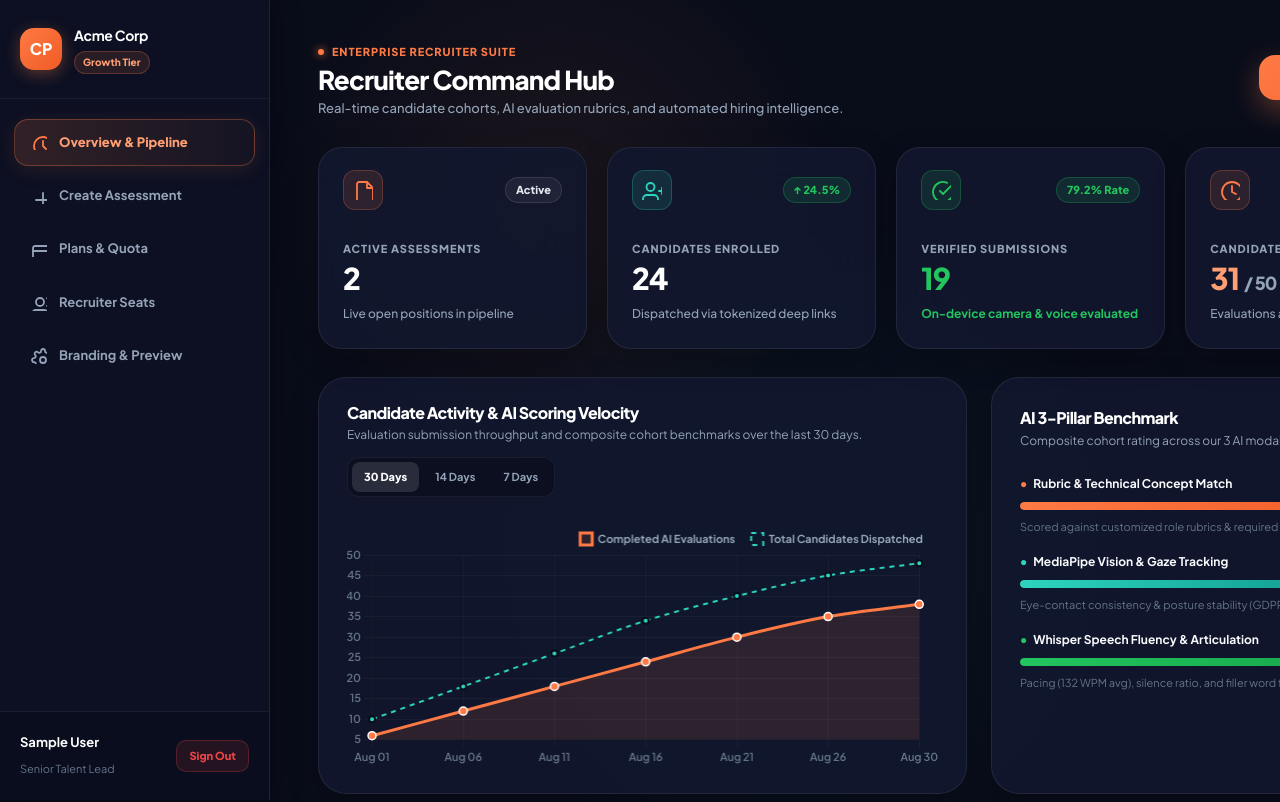
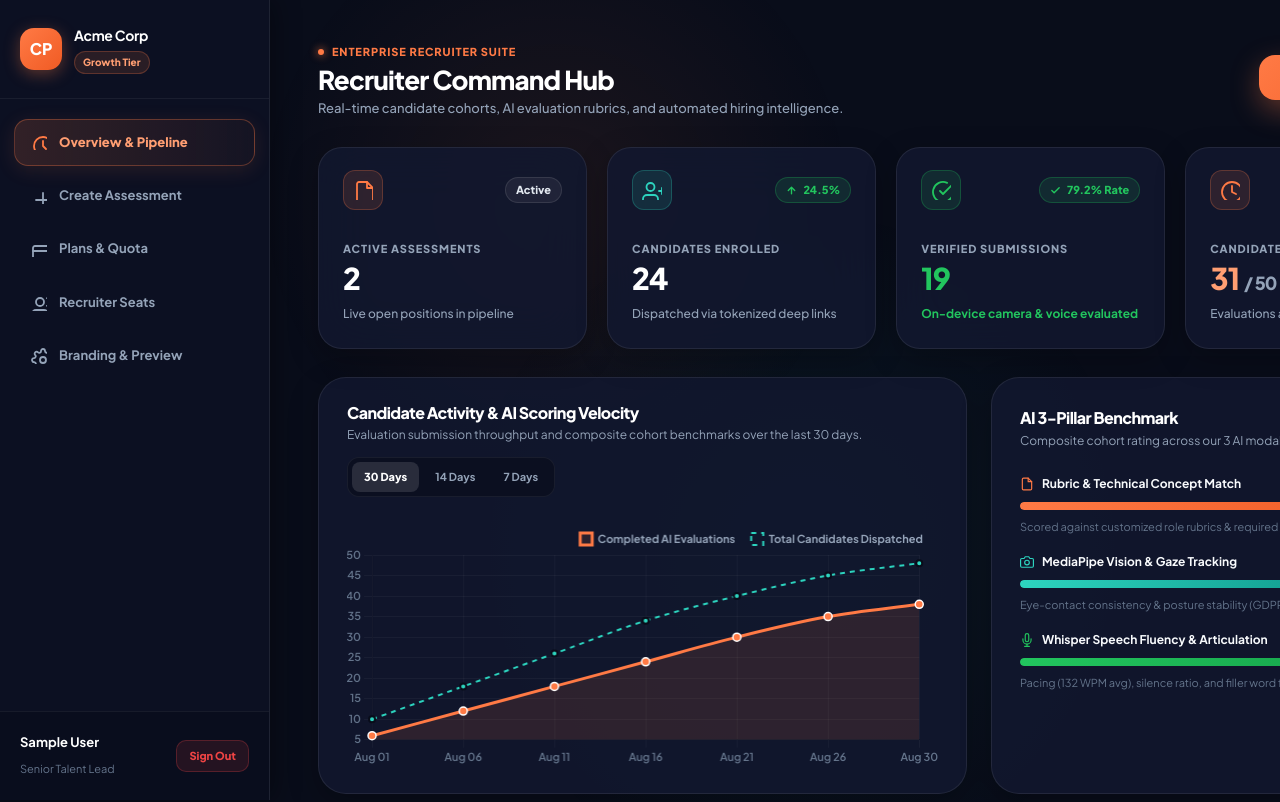
Before and after one commit to Career-Pilot-ITI/landing_page, a plain HTML site: page dashboard.html in a window 1280 px wide. Shown: the top 802 px of the page. Drawn offline with nearby package versions, Linux system fonts and the light colour scheme; sample sign-in values are in the browser's storage.

Commit message:
refactor(icons): replace all emojis and unicode indicators with sharp SVG vector icons across all pages

```diff
--- a/dashboard.html
+++ b/dashboard.html
@@ -425,7 +425,7 @@
           <div class="kpi-icon teal">
             <svg style="width:20px;height:20px;"><path d="M16 21v-2a4 4 0 0 0-4-4H5a4 4 0 0 0-4 4v2"/><circle cx="8.5" cy="7" r="4"/><line x1="20" y1="8" x2="20" y2="14"/><line x1="23" y1="11" x2="17" y2="11"/></svg>
           </div>
-          <span class="kpi-badge success">↑ 24.5%</span>
+          <span class="kpi-badge success"><svg style="width:11px;height:11px;stroke:currentColor;stroke-width:3;display:inline-block;vertical-align:middle;margin-right:2px;" viewBox="0 0 24 24"><path d="M12 19V5M5 12l7-7 7 7"/></svg> 24.5%</span>
         </div>
         <div>
           <div class="kpi-label">Candidates Enrolled</div>
@@ -439,7 +439,7 @@
           <div class="kpi-icon green">
             <svg style="width:20px;height:20px;"><path d="M22 11.08V12a10 10 0 1 1-5.93-9.14"/><polyline points="22 4 12 14.01 9 11.01"/></svg>
           </div>
-          <span class="kpi-badge success">79.2% Rate</span>
+          <span class="kpi-badge success"><svg style="width:11px;height:11px;stroke:currentColor;stroke-width:3;display:inline-block;vertical-align:middle;margin-right:2px;" viewBox="0 0 24 24"><polyline points="20 6 9 17 4 12"/></svg> 79.2% Rate</span>
         </div>
         <div>
           <div class="kpi-label">Verified Submissions</div>
@@ -500,8 +500,8 @@
           <!-- Pillar 1 -->
           <div class="pillar-row">
             <div class="pillar-header">
-              <span style="color: #F8FAFC; display: flex; align-items: center; gap: 6px;">
-                <span style="color: #FF7A45;">●</span> Rubric & Technical Concept Match
+              <span style="color: #F8FAFC; display: flex; align-items: center; gap: 8px;">
+                <svg style="width:14px;height:14px;stroke:#FF7A45;stroke-width:2;fill:none;" viewBox="0 0 24 24"><path d="M14 2H6a2 2 0 0 0-2 2v16a2 2 0 0 0 2 2h12a2 2 0 0 0 2-2V8z"/><polyline points="14 2 14 8 20 8"/></svg> Rubric & Technical Concept Match
               </span>
               <span style="color: #FF9E72; font-family: 'JetBrains Mono', monospace; font-weight: 800;">91.2% <small style="color: #64748B; font-weight: 600;">(60% wt)</small></span>
             </div>
@@ -514,8 +514,8 @@
           <!-- Pillar 2 -->
           <div class="pillar-row">
             <div class="pillar-header">
-              <span style="color: #F8FAFC; display: flex; align-items: center; gap: 6px;">
-                <span style="color: #2DD4BF;">●</span> MediaPipe Vision & Gaze Tracking
+              <span style="color: #F8FAFC; display: flex; align-items: center; gap: 8px;">
+                <svg style="width:14px;height:14px;stroke:#2DD4BF;stroke-width:2;fill:none;" viewBox="0 0 24 24"><path d="M23 19a2 2 0 0 1-2 2H3a2 2 0 0 1-2-2V8a2 2 0 0 1 2-2h4l2-3h6l2 3h4a2 2 0 0 1 2 2z"/><circle cx="12" cy="13" r="4"/></svg> MediaPipe Vision & Gaze Tracking
               </span>
               <span style="color: #2DD4BF; font-family: 'JetBrains Mono', monospace; font-weight: 800;">86.5% <small style="color: #64748B; font-weight: 600;">(20% wt)</small></span>
             </div>
@@ -528,8 +528,8 @@
           <!-- Pillar 3 -->
           <div class="pillar-row">
             <div class="pillar-header">
-              <span style="color: #F8FAFC; display: flex; align-items: center; gap: 6px;">
-                <span style="color: #22C55E;">●</span> Whisper Speech Fluency & Articulation
+              <span style="color: #F8FAFC; display: flex; align-items: center; gap: 8px;">
+                <svg style="width:14px;height:14px;stroke:#22C55E;stroke-width:2;fill:none;" viewBox="0 0 24 24"><path d="M12 1a3 3 0 0 0-3 3v8a3 3 0 0 0 6 0V4a3 3 0 0 0-3-3z"/><path d="M19 10v2a7 7 0 0 1-14 0v-2"/><line x1="12" y1="19" x2="12" y2="23"/><line x1="8" y1="23" x2="16" y2="23"/></svg> Whisper Speech Fluency & Articulation
               </span>
               <span style="color: #22C55E; font-family: 'JetBrains Mono', monospace; font-weight: 800;">89.8% <small style="color: #64748B; font-weight: 600;">(20% wt)</small></span>
             </div>
@@ -540,6 +540,7 @@
           </div>
         </div>
       </div>
+    </div>
     </div>
 
     <!-- BOTTOM OPERATIONAL GRID -->
```
Also changed, not shown: candidate-report.html (+6 -4 lines), index.html (+1 -1 lines), interview-detail.html (+0 -2 lines), login.html (+1 -3 lines), register.html (+0 -2 lines).
